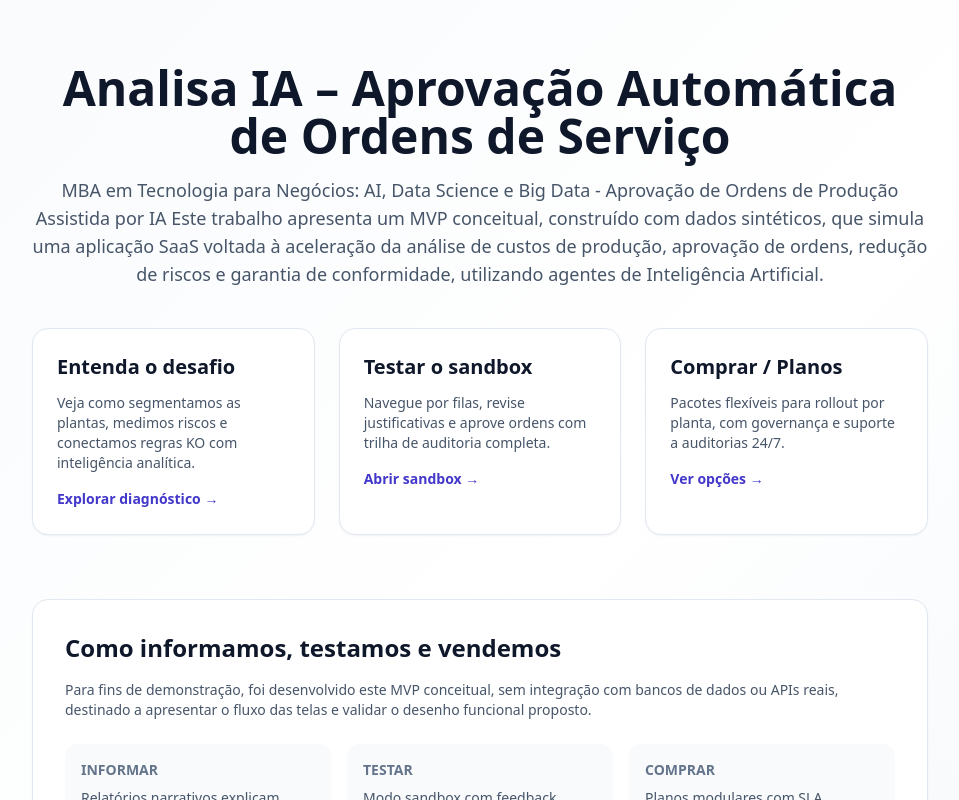
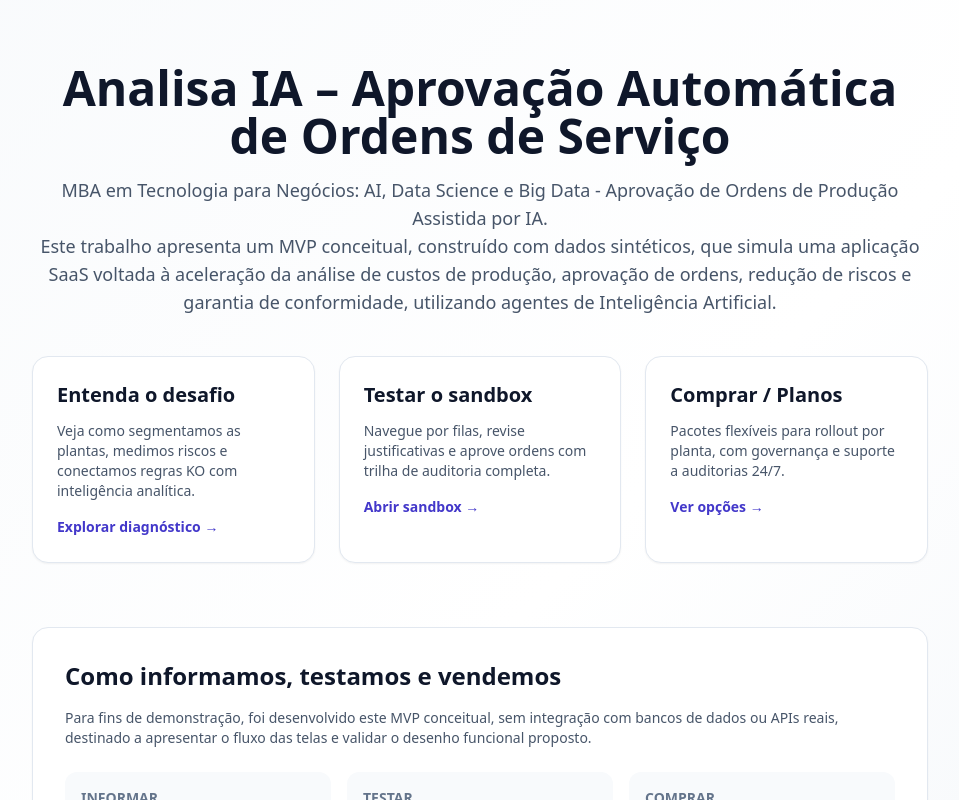
Before and after one commit to ccerquei2/SaaS_Web_Aprovall_Mba_TCC, a Next.js app: page / in a window 1280 px wide. Shown: the top 800 px of the page, without its empty margins (160-1119 px from the left). Built offline with nearby package versions, Linux system fonts and the light colour scheme.

Commit message:
Update page.tsx

```diff
--- a/app/page.tsx
+++ b/app/page.tsx
@@ -8,7 +8,8 @@ export default function LandingPage() {
           Analisa IA – Aprovação Automática de Ordens de Serviço
         </h1>
         <p className="mt-4 text-lg text-slate-600">
-          MBA em Tecnologia para Negócios: AI, Data Science e Big Data  - Aprovação de Ordens de Produção Assistida por IA
+          MBA em Tecnologia para Negócios: AI, Data Science e Big Data  - Aprovação de Ordens de Produção Assistida por IA.
+          <p></p>
           Este trabalho apresenta um MVP conceitual, construído com dados sintéticos, que simula uma aplicação SaaS voltada à aceleração
           da análise de custos de produção, aprovação de ordens, redução de riscos e garantia de conformidade, utilizando agentes de Inteligência Artificial.
         </p>
```
